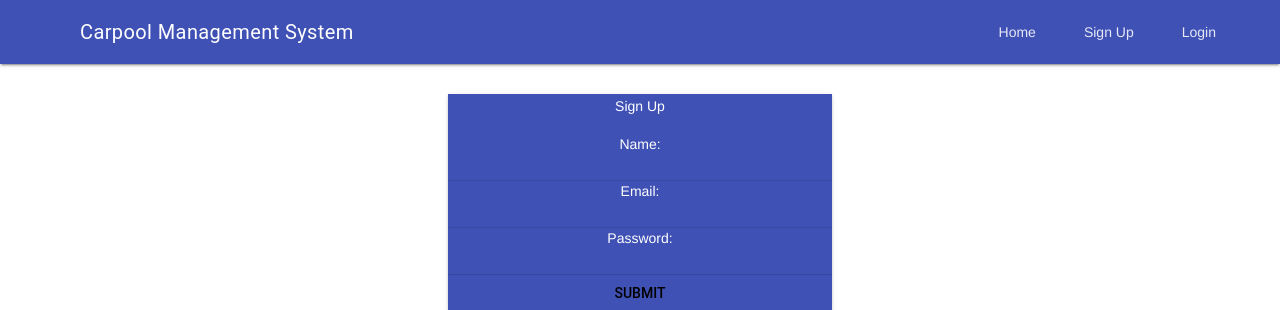
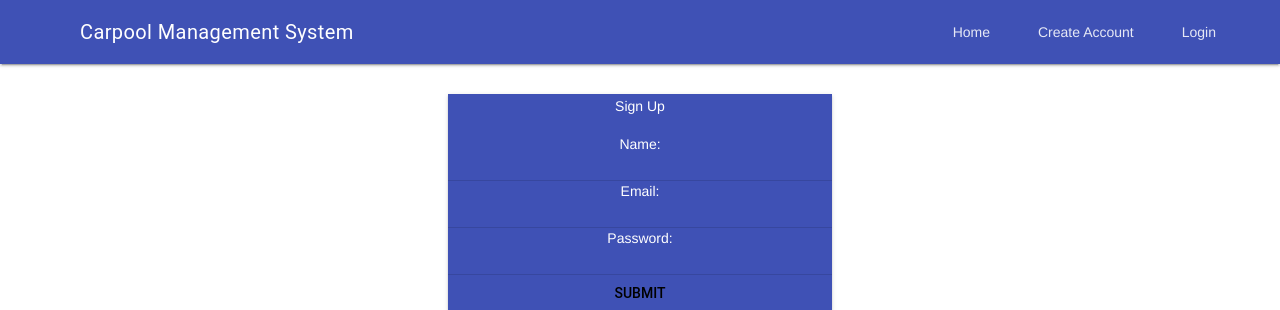
Before and after one commit to psdev30/piggyback, a Flask app: template templates/signUp.html in a window 1280 px wide. Shown: the top 310 px of the page. Run offline with Flask 2, Linux system fonts and the light colour scheme; the template is opened without the code that fills it, so the values that code supplies are empty.

Commit message:
dad
dadadadaddad

```diff
--- a/templates/signUp.html
+++ b/templates/signUp.html
@@ -25,7 +25,7 @@
           <!-- Navigation. We hide it in small screens. -->
           <nav class="mdl-navigation mdl-layout--large-screen-only">
             <a class="mdl-navigation__link" href="">Home</a>
-            <a class="mdl-navigation__link" href="">Sign Up</a>
+            <a class="mdl-navigation__link" href="">Create Account</a>
             <a class="mdl-navigation__link" href="">Login</a>
           </nav>
         </div>
@@ -34,7 +34,7 @@
         <span class="mdl-layout-title">Carpool Management System</span>
         <nav class="mdl-navigation">
           <a class="mdl-navigation__link" href="">Home</a>
-          <a class="mdl-navigation__link" href="signUp.html">Sign Up</a>
+          <a class="mdl-navigation__link" href="signUp.html">Create Account</a>
           <a class="mdl-navigation__link" href="login.html">Login</a>
         </nav>
       </div>
```
